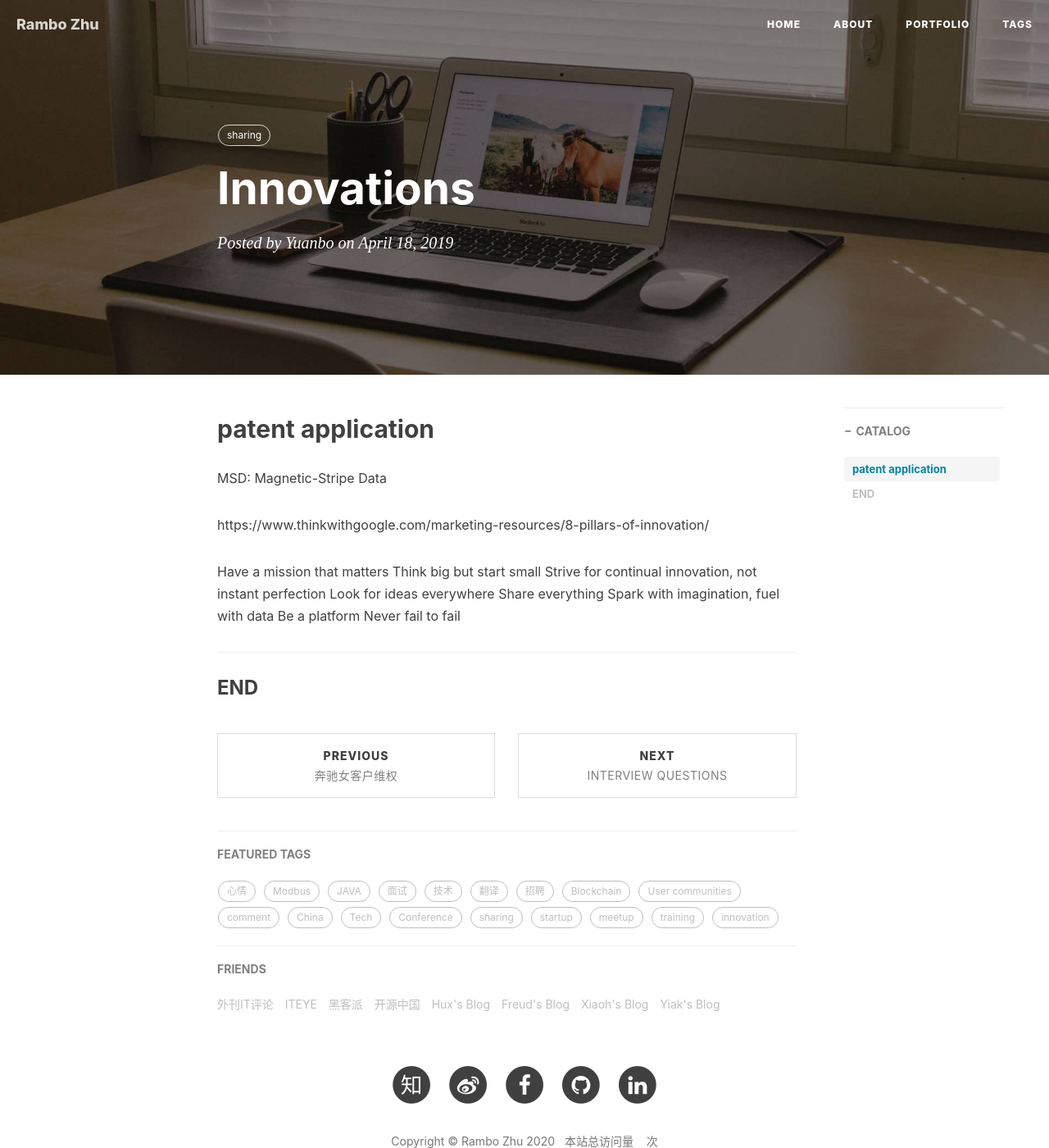
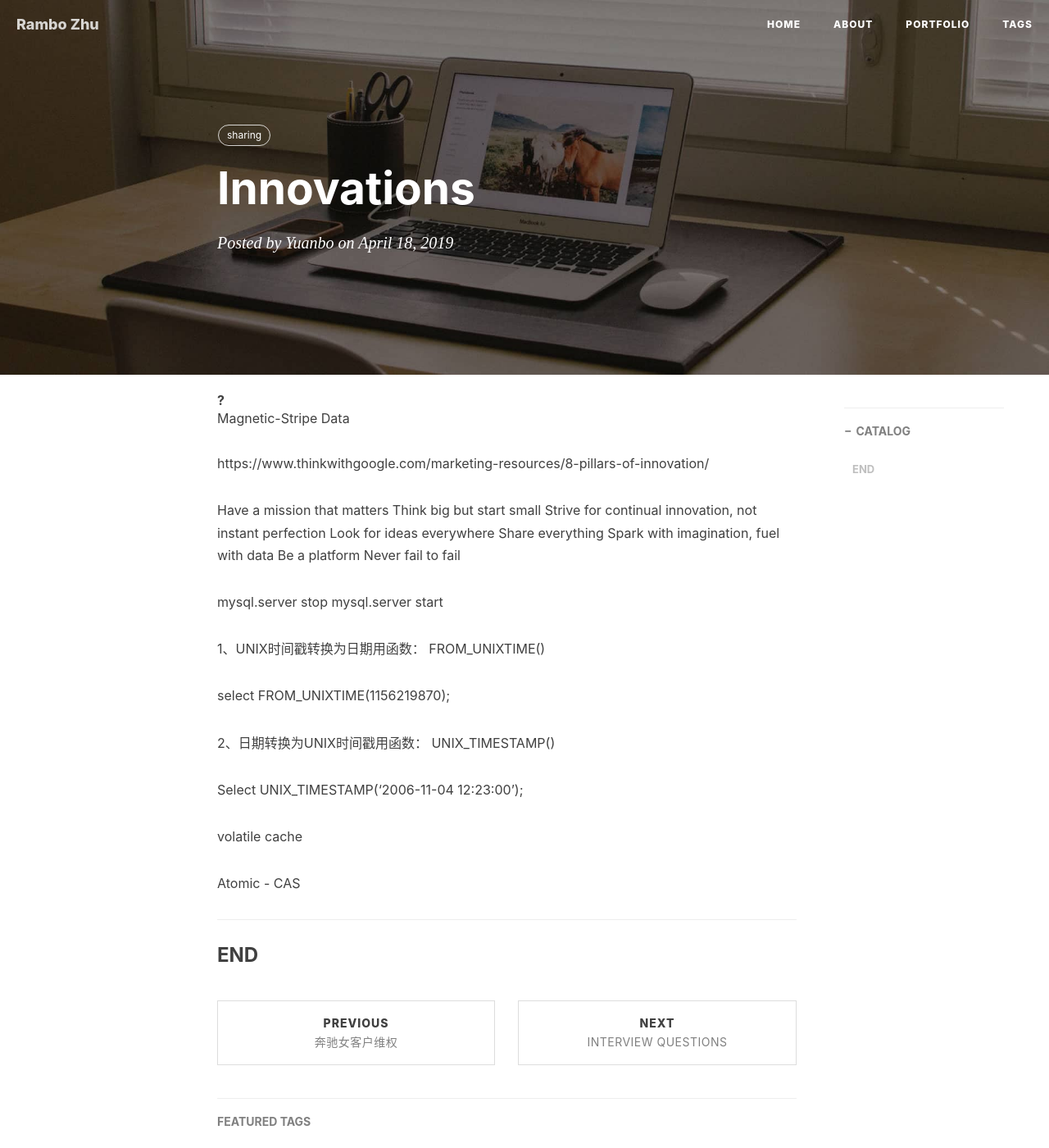
Before and after one commit to freerambo/freerambo.github.io, a Jekyll site: the page built from _posts/2019-07-05-Innovation.markdown, in a window 1280 px wide and 1400 px high. Shown: the whole window at 82% size. Built offline with Jekyll 4.4.1, drawn with Linux system fonts in a browser that asks for light colours; nearby versions of some CDN libraries; comment, search, counter and statistics services are not loaded.

```diff
--- a/_posts/2019-07-05-Innovation.markdown
+++ b/_posts/2019-07-05-Innovation.markdown
@@ -12,9 +12,8 @@ tags:
 
 ---
 
-## patent application
-
-   MSD: Magnetic-Stripe Data
+?
+: Magnetic-Stripe Data
 
 https://www.thinkwithgoogle.com/marketing-resources/8-pillars-of-innovation/
 
@@ -28,6 +27,27 @@ Be a platform
 Never fail to fail
 
 
+mysql.server stop
+mysql.server start
+
+1、UNIX时间戳转换为日期用函数： FROM_UNIXTIME()
+
+select FROM_UNIXTIME(1156219870);
+
+
+
+2、日期转换为UNIX时间戳用函数： UNIX_TIMESTAMP()
+
+Select UNIX_TIMESTAMP('2006-11-04 12:23:00');
+
+
+
+volatile cache
+
+Atomic - CAS
+
+
+
 
 ---
 
```
Also changed, not shown: _posts/2020-02-26-what-is-interview.markdown (added, +97 -0 lines).
